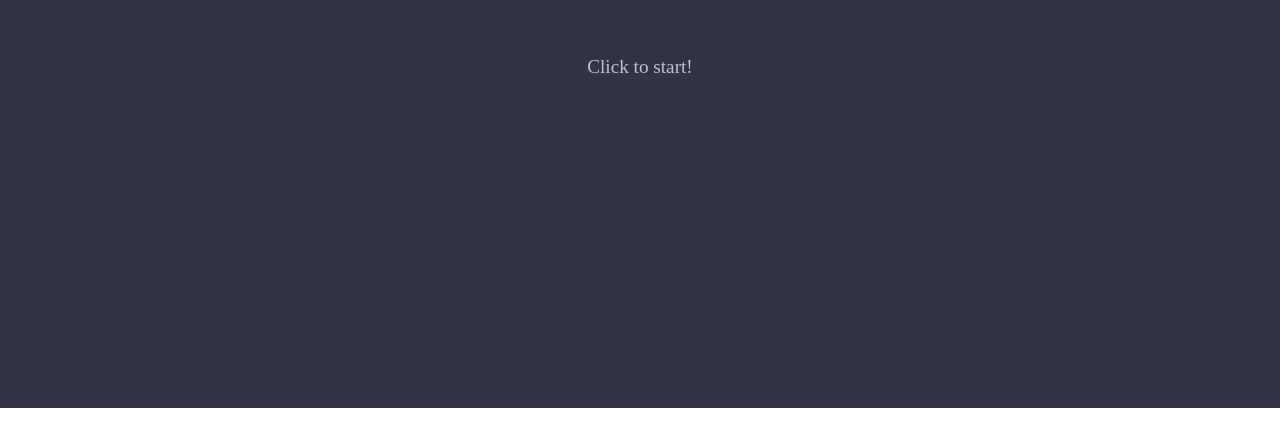
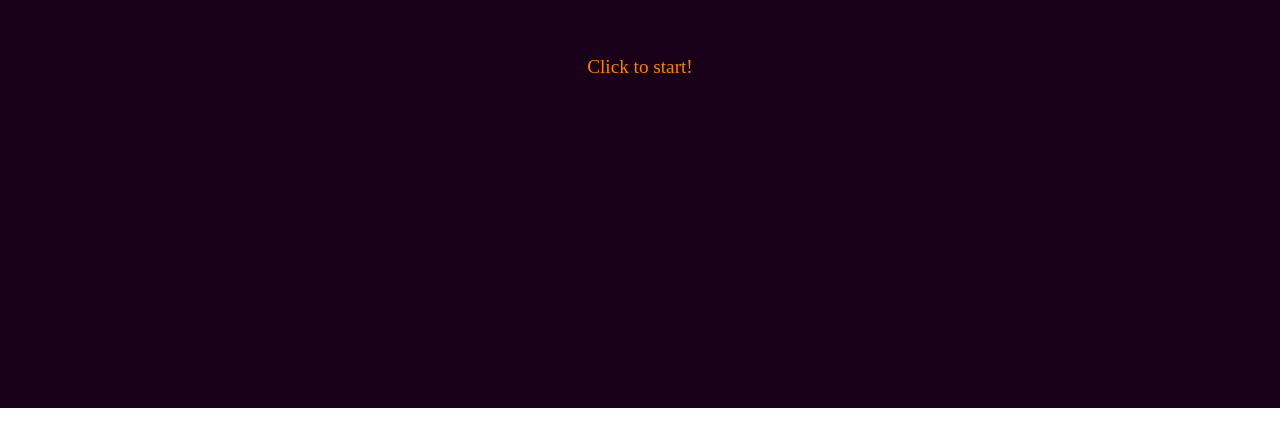
Before and after one commit to NotaninDev/fractout, a website built with Vite: page src/index.html in a window 1280 px wide. Shown: the part 392-838 px from the top of the page. Built offline with nearby package versions, Linux system fonts and the light colour scheme; files whose address does not match are found by name; a web font is replaced by a local one.

Commit message:
recolor first screen

```diff
--- a/src/index.html
+++ b/src/index.html
@@ -29,11 +29,11 @@
         #loading_screen {
             /* FIXME: customize loading screen */
             transition: .4s;
-            background-color: #333346;
+            background-color: #19011a;
             font-size: larger;
             text-align: center;
             /* line-height: 90vh; */
-            color: #c1c1d2;
+            color: #ff7f00;
 
             position: absolute;
             width: 100%;
```
